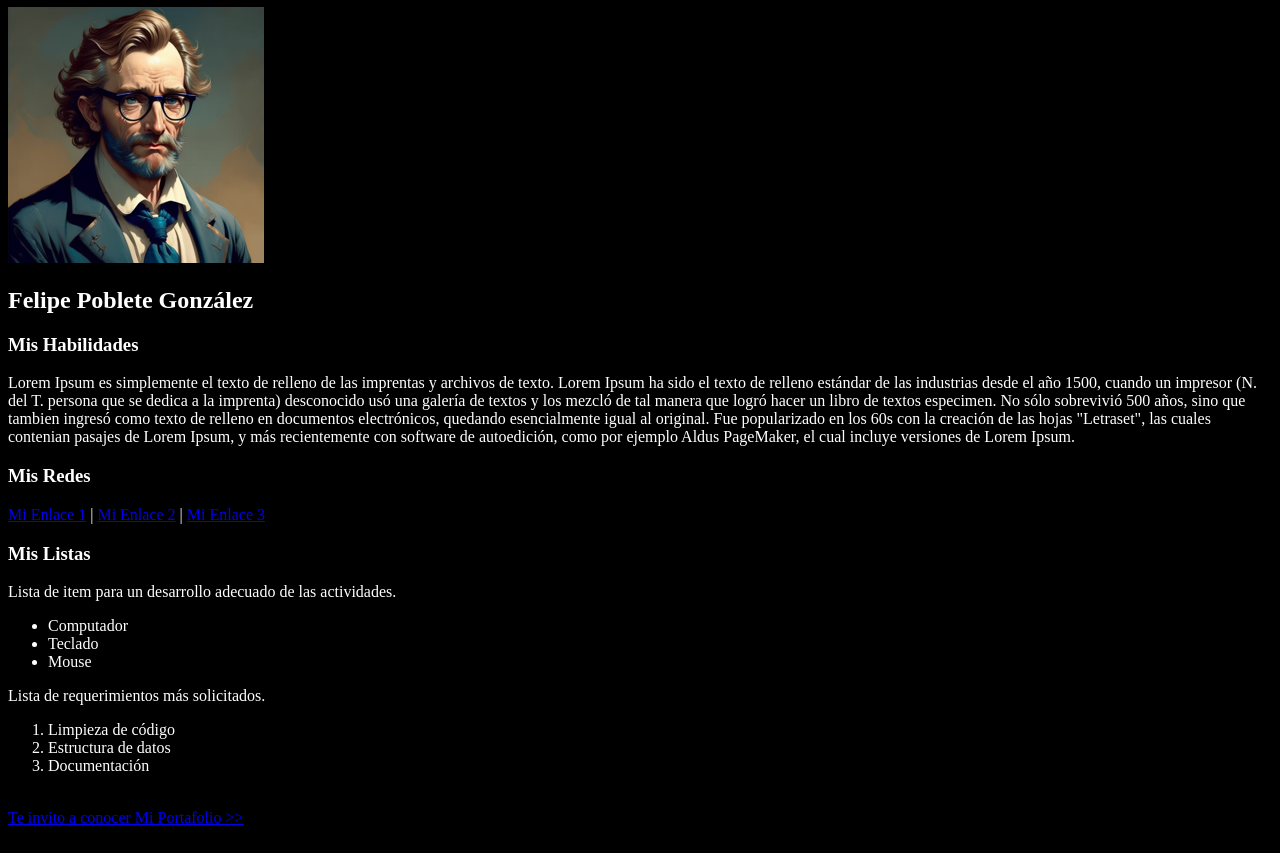
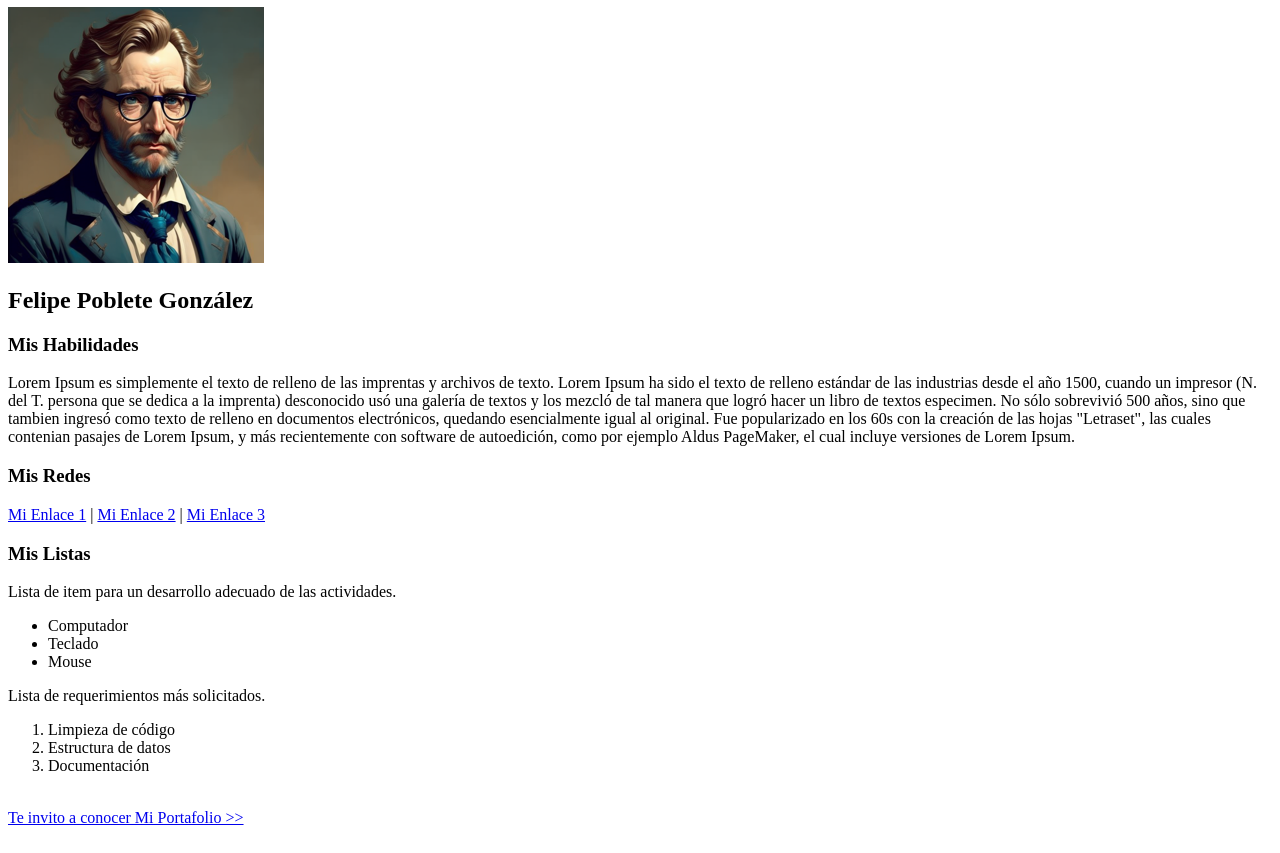
Before and after one commit to fpobleteinfo/desafio-cv, a plain HTML site: page index.html in a window 1280 px wide. Shown: the part 73-926 px from the top of the page. Drawn offline with Linux system fonts and the light colour scheme.

Commit message:
cambio de bg

```diff
--- a/assets/css/styles.css
+++ b/assets/css/styles.css
@@ -1,5 +1,5 @@
 body{
-background-color: black;
-color: white;
+/* background-color: black;
+color: white; */
 
 }
```
